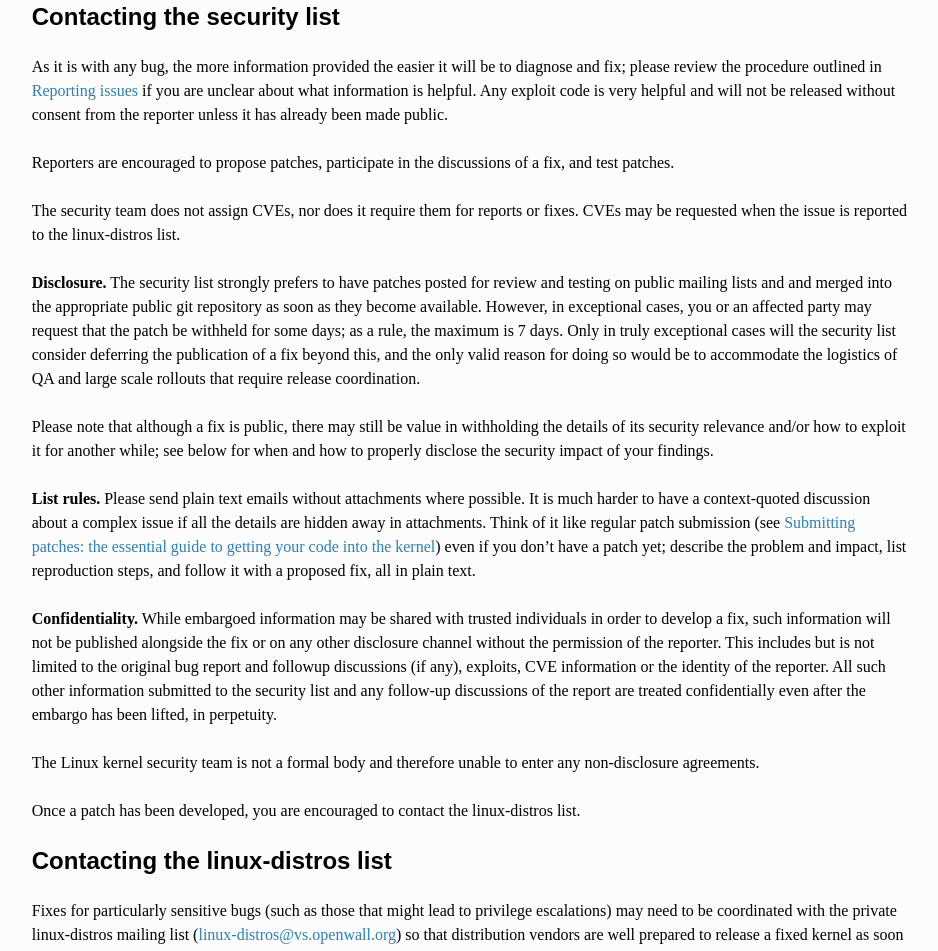
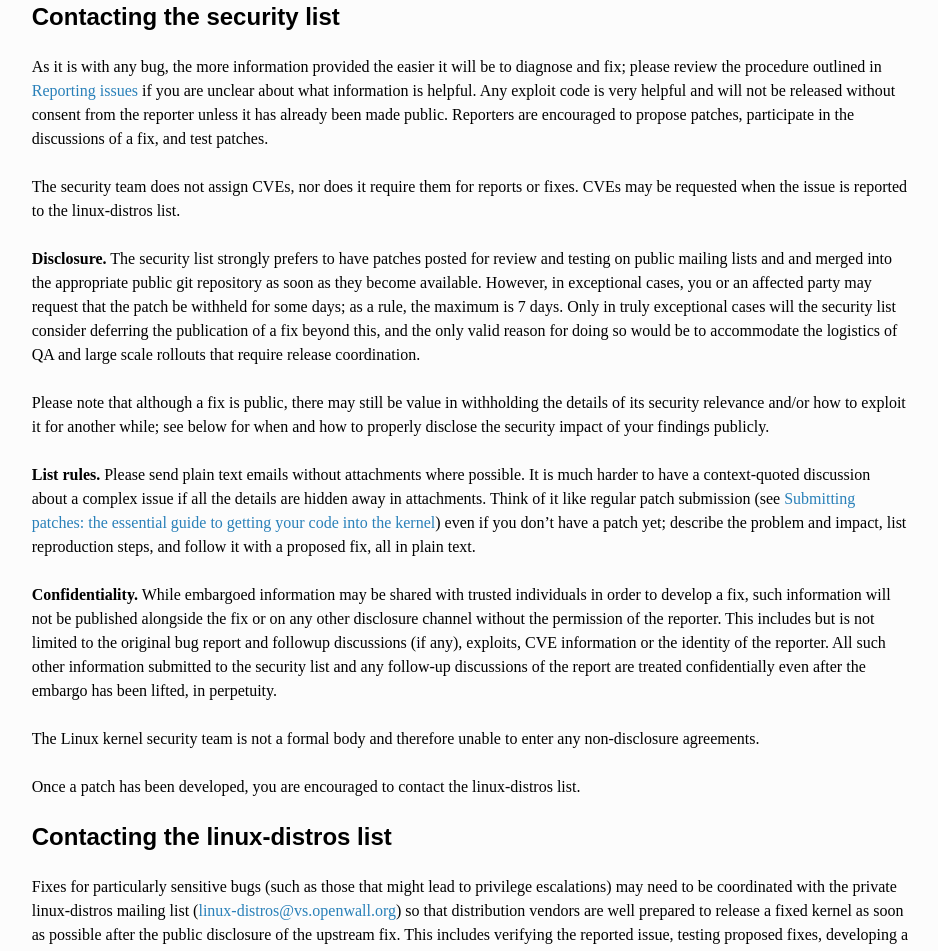
Before and after one commit to vegard/vegard.github.io, a plain HTML site: page security/Documentation/output/admin-guide/security-bugs-v2.html in a window 1280 px wide. Shown: the part 865-1816 px from the top of the page, without its empty margins (320-1258 px from the left). Drawn offline with Linux system fonts and the light colour scheme.

Commit message:
security: update v2

```diff
--- a/security/Documentation/output/admin-guide/security-bugs-v2.html
+++ b/security/Documentation/output/admin-guide/security-bugs-v2.html
@@ -312,9 +312,8 @@ be to diagnose and fix; please review the procedure outlined in
 <a class="reference internal" href="reporting-issues.html"><span class="doc">Reporting issues</span></a> if you are unclear about
 what information is helpful. Any exploit code is very helpful and will
 not be released without consent from the reporter unless it has already
-been made public.</p>
-<p>Reporters are encouraged to propose patches, participate in the
-discussions of a fix, and test patches.</p>
+been made public. Reporters are encouraged to propose patches, participate
+in the discussions of a fix, and test patches.</p>
 <p>The security team does not assign CVEs, nor does it require them
 for reports or fixes. CVEs may be requested when the issue is reported to
 the linux-distros list.</p>
@@ -330,7 +329,7 @@ that require release coordination.</p>
 <p>Please note that although a fix is public, there may still be value
 in withholding the details of its security relevance and/or how to exploit
 it for another while; see below for when and how to properly disclose the
-security impact of your findings.</p>
+security impact of your findings publicly.</p>
 <p><strong>List rules.</strong> Please send plain text emails without attachments where
 possible. It is much harder to have a context-quoted discussion about a
 complex issue if all the details are hidden away in attachments. Think of
```
